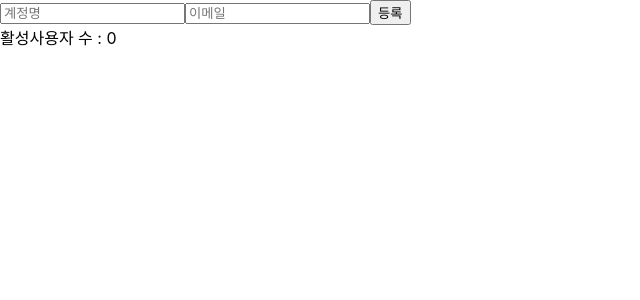
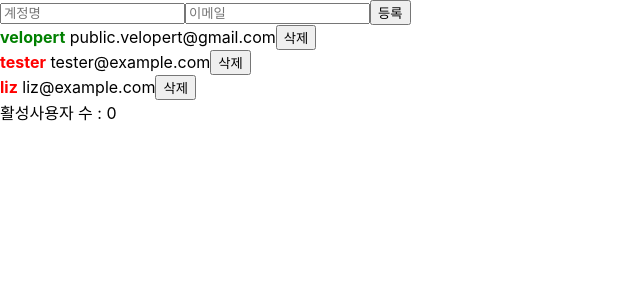
Before and after one commit to seedevk8s/fc_reactReview1, a React (Create React App) app: page / in a window 1280 px wide. Shown: the top 300 px of the page, without its empty margins (0-640 px from the left). Built offline with nearby package versions, Linux system fonts and the light colour scheme.

Commit message:
state 에서 필요한 값들을 비구조화 할당 문법을 사용하여 추출하여 각 컴포넌트에게 전달

```diff
--- a/src/App.js
+++ b/src/App.js
@@ -144,24 +144,29 @@ filter 배열 내장 함수를 사용하는것이 가장 편합니다.
 
   const [state, dispatch] = useReducer(reducer, initialState);
 
+  /* state 에서 필요한 값들을 비구조화 할당 문법을 사용하여 추출하여 각 컴포넌트에게 전달해주세요. */
+  const { users } = state;
+  const { username, email } = state.inputs;
 
   return (
     <>
       <CreateUser
-        /*
+
         username={username}
         email={email}
+        /*
         onChange={onChange}
         onCreate={onCreate}
        */
       />
       <UserList
+
+          users={users}
           /*
-          users={users}
           onRemove={onRemove}
           onToggle={onToggle}
+          users={[]}
            */
-          users={[]}
       />
       <div>활성사용자 수 : 0</div>
     </>
```
